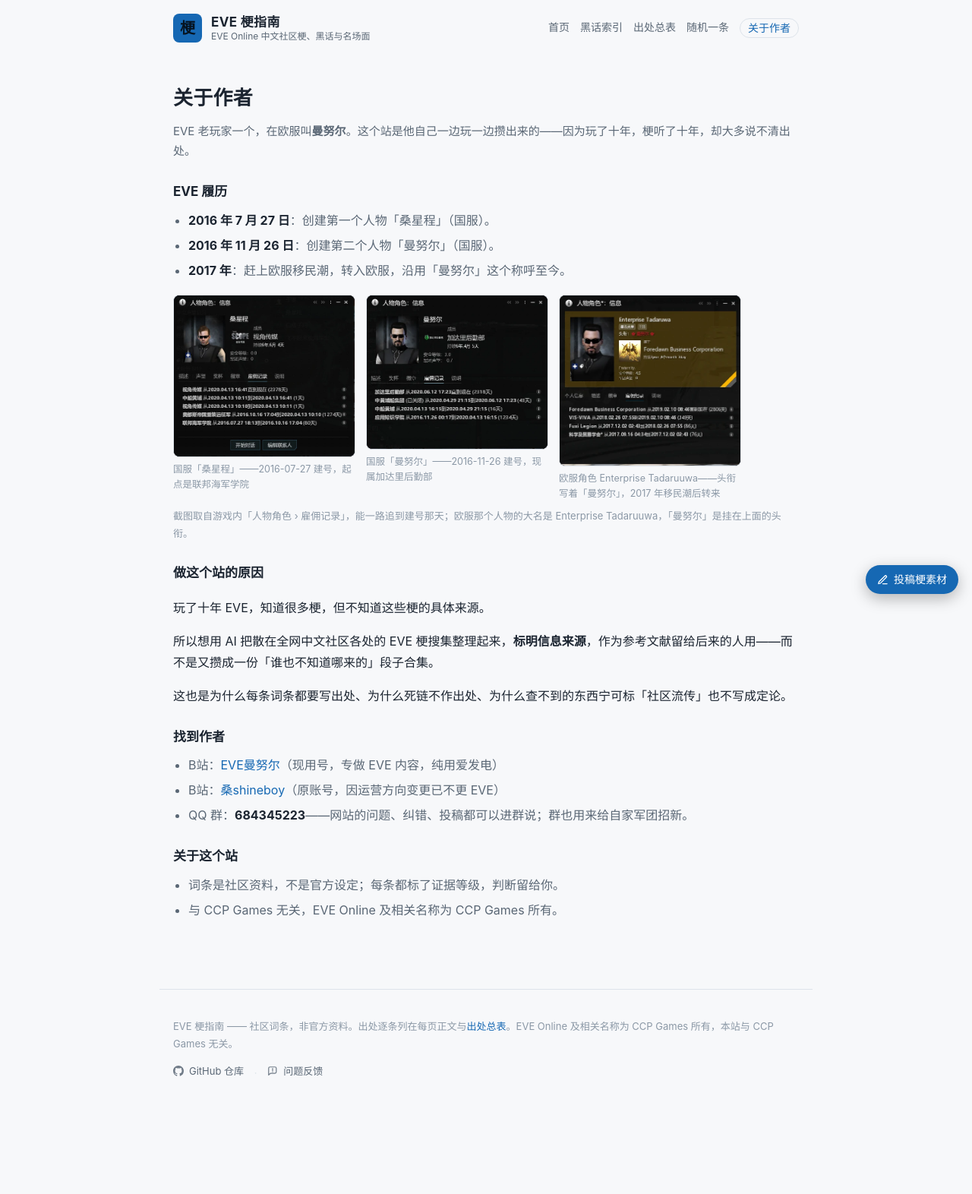
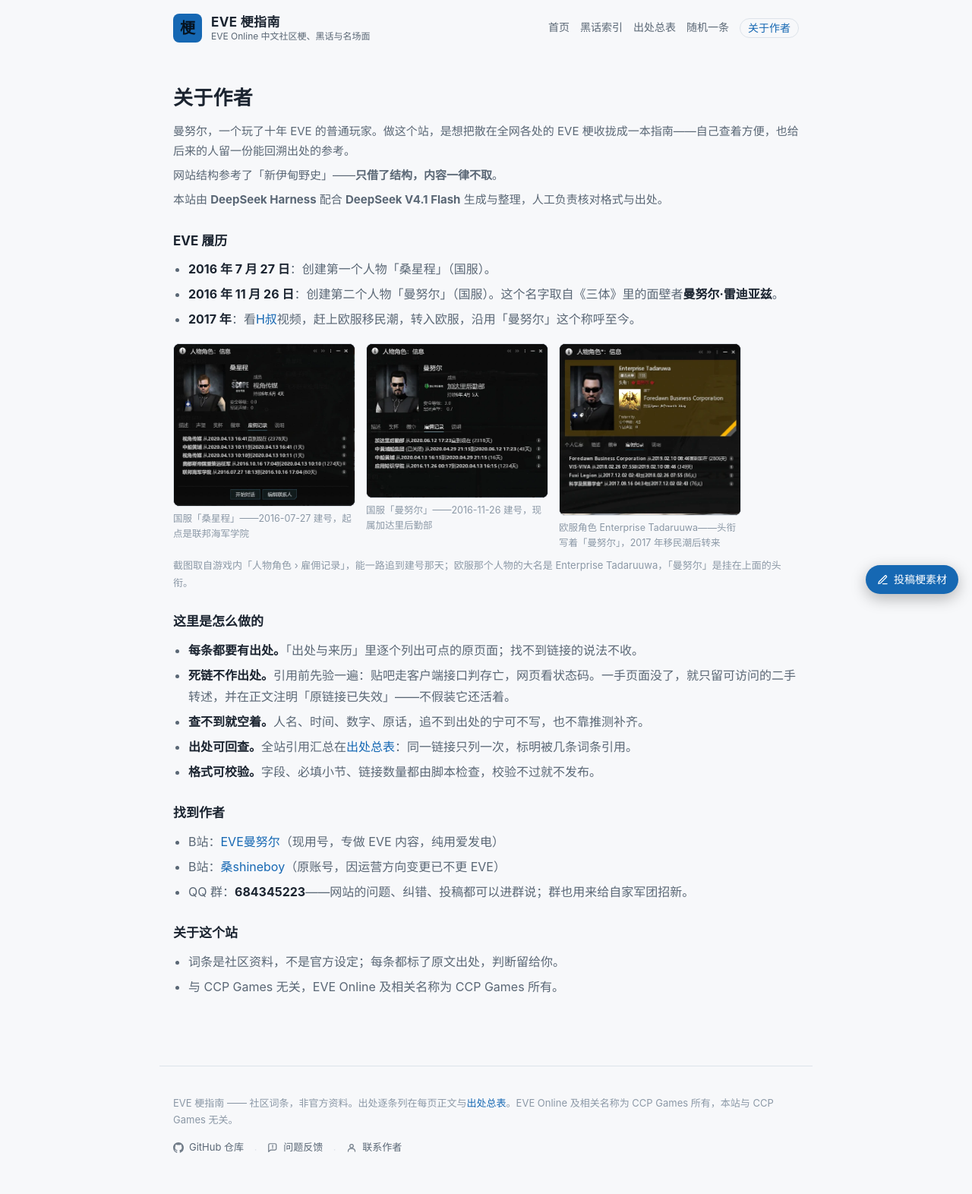
Before and after one commit to sangshineboy/EVE-meme-guide, an Eleventy site: page src/about.njk in a window 1280 px wide. Shown: the whole page at 76% size. Before the commit the page ends 1472 px from the top, so only its background shows below. Built offline with nearby package versions, Linux system fonts and the light colour scheme; Eleventy itself is replaced by a stand-in of ours; files that its build step writes are made by us from their sources.

Commit message:
页脚加「联系作者」、关于作者页改写、术语导入适配资料区新格式
- 页脚新增「联系作者」，指向 QQ 群 684345223 的官方加群链接（新标签页打开）
- 关于作者页重写：开头保留简版自我介绍，原「做这个站的原因」改为「这里是怎么做的」五条方法论
  （每条都要有出处 / 死链不作出处 / 查不到就空着 / 出处可回查 / 格式可校验），不提证据等级
- 补「曼努尔」名字来源：《三体》面壁者曼努尔·雷迪亚兹
- 「新伊甸野史」只以文字提及参考了结构，不加链接（遵守 AGENTS.md 第 3 节禁止条款，自查通过）
- tools/import-refs.py 适配 参考文献 的新格式（资料区各页通用表 + —— 分隔符）

```diff
--- a/src/_includes/base.njk
+++ b/src/_includes/base.njk
@@ -42,6 +42,11 @@
         <svg viewBox="0 0 16 16" width="14" height="14" fill="none" stroke="currentColor" stroke-width="1.4" stroke-linecap="round" stroke-linejoin="round" aria-hidden="true"><path d="M13.5 9.5a2 2 0 0 1-2 2H5l-3 2.5v-10a2 2 0 0 1 2-2h7.5a2 2 0 0 1 2 2Z"/><path d="M8 4.2v3.4"/><path d="M8 9.4h.01"/></svg>
         <span>问题反馈</span>
       </a>
+      <span class="foot-sep" aria-hidden="true">·</span>
+      <a class="foot-gh" href="https://qm.qq.com/cgi-bin/qm/qr?_wv=1027&amp;k=axdtILyQn-A8pUNuJxfwJ3pbOaVQfbKd&amp;authKey=g3ejBLbPkuy3Nux2CL73IL3Lr2aORb9p2ZjvhHV%2F0a2LrDpjDOkEMJ309RFPWz5K&amp;noverify=0&amp;group_code=684345223" target="_blank" rel="noopener noreferrer" title="加入 QQ 群 684345223（新标签页打开）">
+        <svg viewBox="0 0 16 16" width="14" height="14" fill="none" stroke="currentColor" stroke-width="1.4" stroke-linecap="round" stroke-linejoin="round" aria-hidden="true"><circle cx="8" cy="5.5" r="2.6"/><path d="M2.8 13.6c0-2.6 2.3-4.2 5.2-4.2s5.2 1.6 5.2 4.2"/></svg>
+        <span>联系作者</span>
+      </a>
     </p>
   </footer>
 
--- a/src/about.njk
+++ b/src/about.njk
@@ -7,15 +7,17 @@ pageDescription: 这个 EVE 梗词库的作者：玩 EVE 十年，用 AI 把散
 ---
 <section class="intro">
   <h1>关于作者</h1>
-  <p>EVE 老玩家一个，在欧服叫<b>曼努尔</b>。这个站是他自己一边玩一边攒出来的——因为玩了十年，梗听了十年，却大多说不清出处。</p>
+  <p>曼努尔，一个玩了十年 EVE 的普通玩家。做这个站，是想把散在全网各处的 EVE 梗收拢成一本指南——自己查着方便，也给后来的人留一份能回溯出处的参考。</p>
+  <p>网站结构参考了「新伊甸野史」——<b>只借了结构，内容一律不取</b>。</p>
+  <p>本站由 <b>DeepSeek Harness</b> 配合 <b>DeepSeek V4.1 Flash</b> 生成与整理，人工负责核对格式与出处。</p>
 </section>
 
 <section class="about-block">
   <h2>EVE 履历</h2>
   <ul>
     <li><b>2016 年 7 月 27 日</b>：创建第一个人物「桑星程」（国服）。</li>
-    <li><b>2016 年 11 月 26 日</b>：创建第二个人物「曼努尔」（国服）。</li>
-    <li><b>2017 年</b>：赶上欧服移民潮，转入欧服，沿用「曼努尔」这个称呼至今。</li>
+    <li><b>2016 年 11 月 26 日</b>：创建第二个人物「曼努尔」（国服）。这个名字取自《三体》里的面壁者<b>曼努尔·雷迪亚兹</b>。</li>
+    <li><b>2017 年</b>：看<a href="https://space.bilibili.com/1736544" rel="noreferrer" target="_blank">H叔</a>视频，赶上欧服移民潮，转入欧服，沿用「曼努尔」这个称呼至今。</li>
   </ul>
 
   <div class="about-shots">
@@ -36,10 +38,14 @@ pageDescription: 这个 EVE 梗词库的作者：玩 EVE 十年，用 AI 把散
 </section>
 
 <section class="about-block">
-  <h2>做这个站的原因</h2>
-  <p>玩了十年 EVE，知道很多梗，但不知道这些梗的具体来源。</p>
-  <p>所以想用 AI 把散在全网中文社区各处的 EVE 梗搜集整理起来，<b>标明信息来源</b>，作为参考文献留给后来的人用——而不是又攒成一份「谁也不知道哪来的」段子合集。</p>
-  <p>这也是为什么每条词条都要写出处、为什么死链不作出处、为什么查不到的东西宁可标「社区流传」也不写成定论。</p>
+  <h2>这里是怎么做的</h2>
+  <ul>
+    <li><b>每条都要有出处。</b>「出处与来历」里逐个列出可点的原页面；找不到链接的说法不收。</li>
+    <li><b>死链不作出处。</b>引用前先验一遍：贴吧走客户端接口判存亡，网页看状态码。一手页面没了，就只留可访问的二手转述，并在正文注明「原链接已失效」——不假装它还活着。</li>
+    <li><b>查不到就空着。</b>人名、时间、数字、原话，追不到出处的宁可不写，也不靠推测补齐。</li>
+    <li><b>出处可回查。</b>全站引用汇总在<a href="{{ '/sources/' | url }}">出处总表</a>：同一链接只列一次，标明被几条词条引用。</li>
+    <li><b>格式可校验。</b>字段、必填小节、链接数量都由脚本检查，校验不过就不发布。</li>
+  </ul>
 </section>
 
 <section class="about-block">
@@ -54,7 +60,7 @@ pageDescription: 这个 EVE 梗词库的作者：玩 EVE 十年，用 AI 把散
 <section class="about-block">
   <h2>关于这个站</h2>
   <ul>
-    <li>词条是社区资料，不是官方设定；每条都标了证据等级，判断留给你。</li>
+    <li>词条是社区资料，不是官方设定；每条都标了原文出处，判断留给你。</li>
     <li>与 CCP Games 无关，EVE Online 及相关名称为 CCP Games 所有。</li>
   </ul>
 </section>
```
Also changed, not shown: 1 other file.
